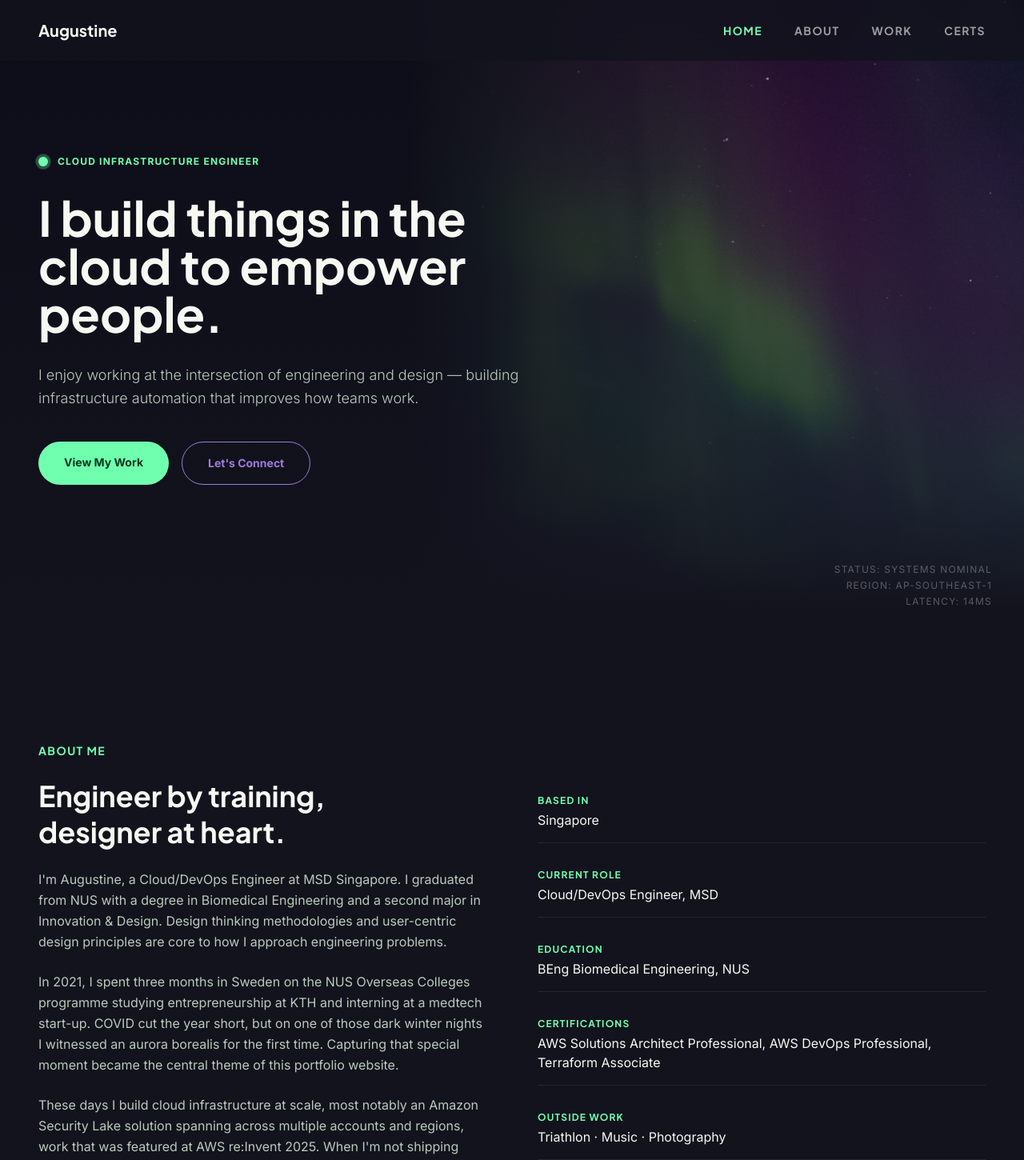
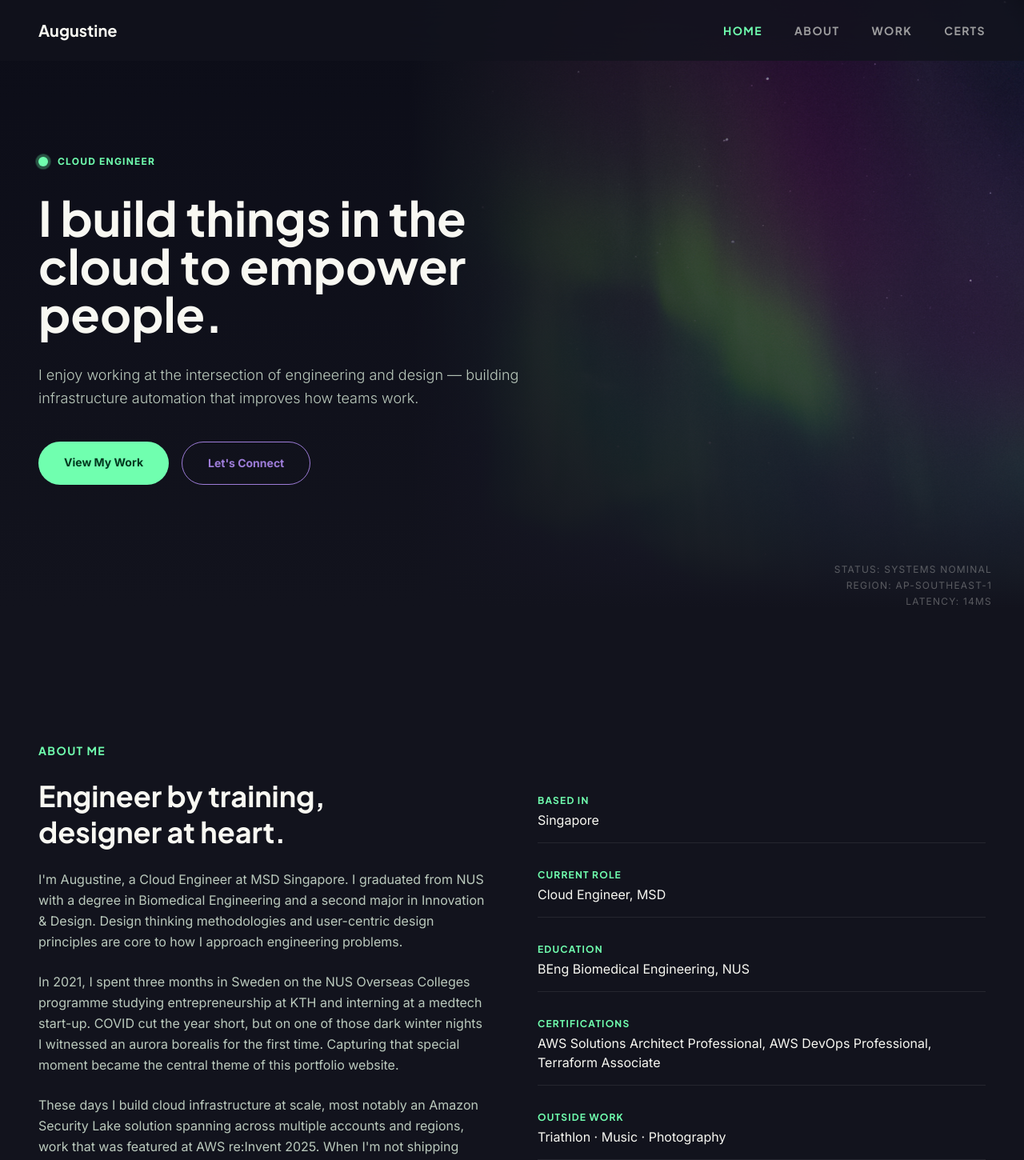
Before and after one commit to augustinechiajh/portfolio-v2, a React (Vite) app: page /#hero in a window 1280 px wide. Shown: the top 1450 px of the page at 80% size. Built offline with nearby package versions, Linux system fonts and the light colour scheme.

Commit message:
Update role for accuracy

```diff
--- a/src/components/About.tsx
+++ b/src/components/About.tsx
@@ -29,7 +29,7 @@ function About() {
                     </h2>
                     <p className="text-base leading-relaxed"
                         style={{ color: '#bbcabd', fontFamily: 'Inter' }}>
-                        I'm Augustine, a Cloud/DevOps Engineer at MSD Singapore. I graduated from NUS with a degree in Biomedical Engineering and a second major in Innovation & Design. Design thinking methodologies and user-centric design principles are core to how I approach engineering problems.
+                        I'm Augustine, a Cloud Engineer at MSD Singapore. I graduated from NUS with a degree in Biomedical Engineering and a second major in Innovation & Design. Design thinking methodologies and user-centric design principles are core to how I approach engineering problems.
                     </p>
                     <p className="text-base leading-relaxed"
                         style={{ color: '#bbcabd', fontFamily: 'Inter' }}>
@@ -52,7 +52,7 @@ function About() {
                 >
                     {[
                         { label: 'Based in', value: 'Singapore' },
-                        { label: 'Current role', value: 'Cloud/DevOps Engineer, MSD' },
+                        { label: 'Current role', value: 'Cloud Engineer, MSD' },
                         { label: 'Education', value: 'BEng Biomedical Engineering, NUS' },
                         { label: 'Certifications', value: 'AWS Solutions Architect Professional, AWS DevOps Professional, Terraform Associate' },
                         { label: 'Outside work', value: 'Triathlon · Music · Photography' },
--- a/src/components/Hero.tsx
+++ b/src/components/Hero.tsx
@@ -36,7 +36,7 @@ function Hero() {
                             <span className="relative inline-flex rounded-full h-3 w-3" style={{ backgroundColor: '#70FFAF' }} />
                         </span>
                         <span className="text-xs font-bold tracking-widest uppercase" style={{ color: '#70FFAF' }}>
-                            Cloud Infrastructure Engineer
+                            Cloud Engineer
                         </span>
                     </div>
                     <h1 className="text-5xl md:text-6xl font-bold leading-none" style={{ color: '#F8F8F2', fontFamily: 'Plus Jakarta Sans' }}>
```
Also changed, not shown: .claude/CLAUDE.md.
